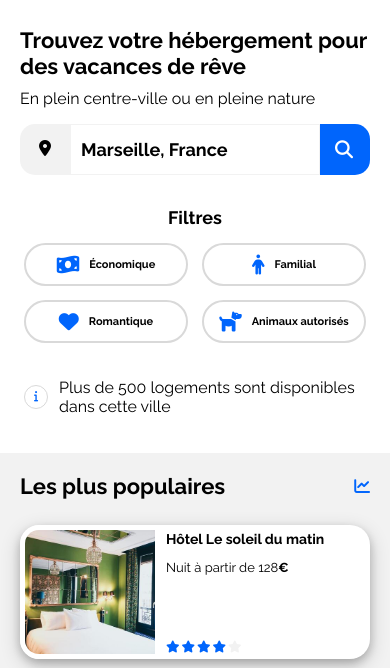
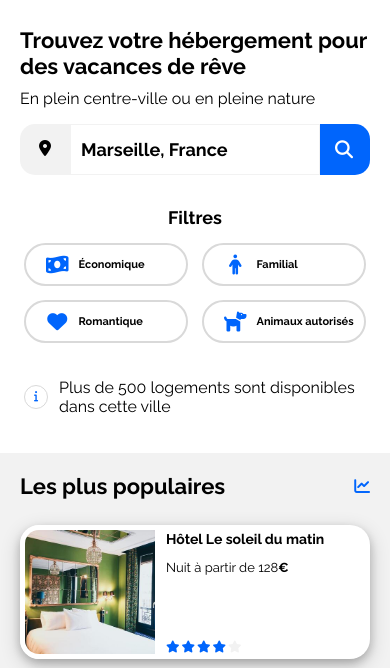
Before and after one commit to MaximeZind/Openclassrooms-P2, a plain HTML site: page index.html in a window 390 px wide. Shown: the part 176-844 px from the top of the page. Drawn offline with Linux system fonts and the light colour scheme.

Commit message:
ajustement des icones des filtres

```diff
--- a/CSS/styles.css
+++ b/CSS/styles.css
@@ -2,6 +2,7 @@
 
 html{
     scroll-behavior: smooth;
+    width: 100%;
 }
 
 body{
@@ -616,9 +617,12 @@ footer{
 
     .filter{
         margin: 0px;
-        justify-content: center;
-        width: 30%;
-        min-width: 120px;
+        width: 120px;
+    }
+
+    .filtericon{
+        min-width: 22.5px;
+        text-align: center;
     }
 
     .filter p{
```
